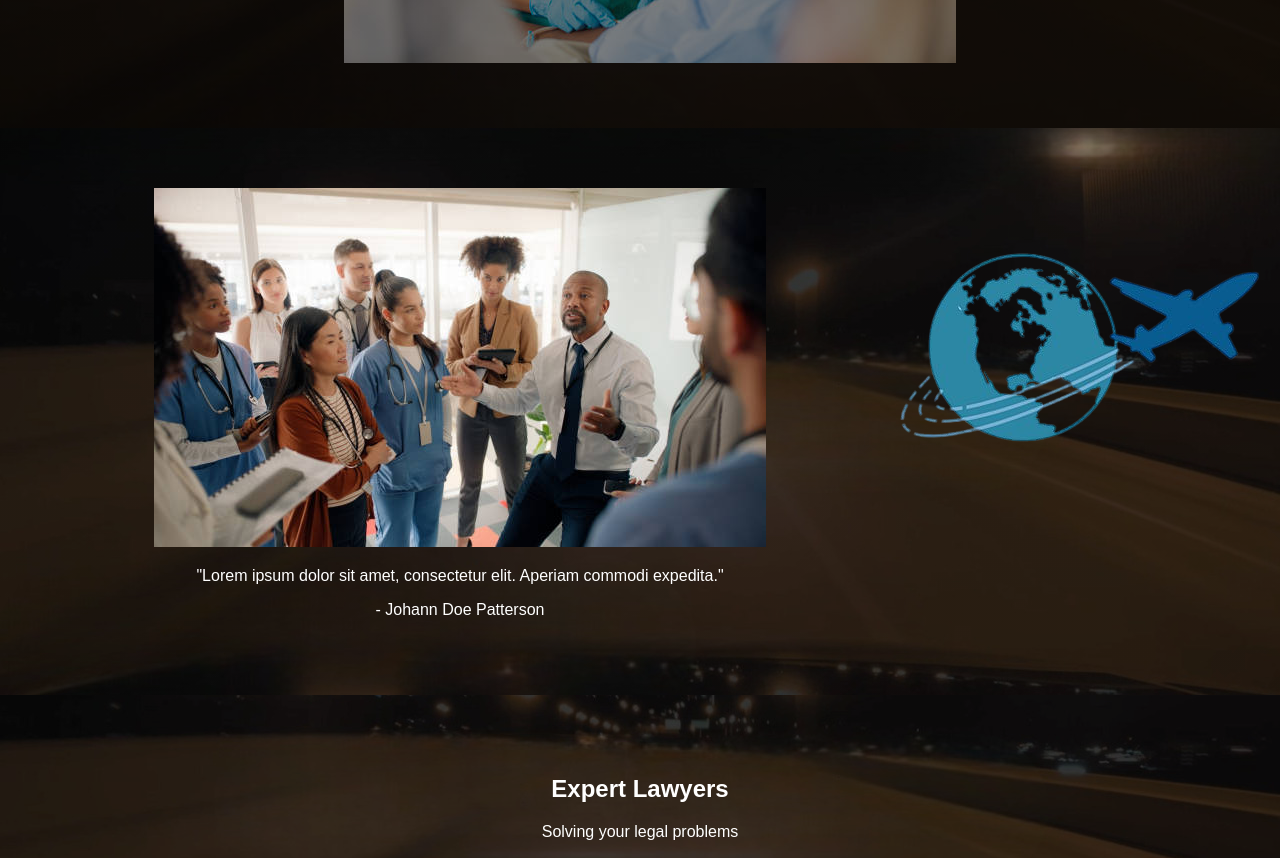
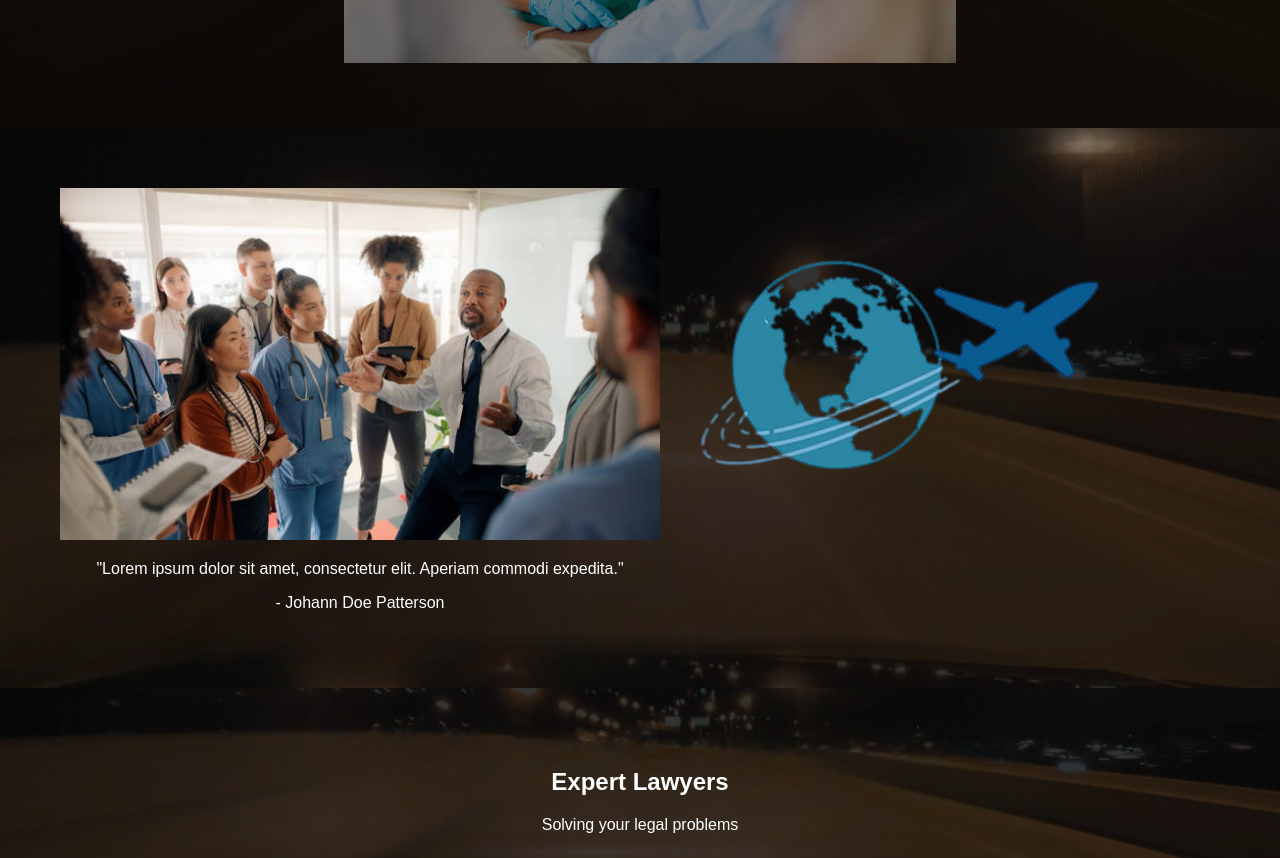
Before and after one commit to chuzabro/mex-plan-app, a React (Create React App) app: page /attorneys in a window 1280 px wide. Shown: the part 500-1358 px from the top of the page. Built offline with nearby package versions, Linux system fonts and the light colour scheme.

Commit message:
update attoreys page

```diff
--- a/src/styles/attoreys.css
+++ b/src/styles/attoreys.css
@@ -209,6 +209,26 @@ flex-wrap: wrap;
   gap: 20px;
   /* border: solid 1px white; */
 }
+.attorneys-testimonial-content img {
+  width: 100%;
+  max-width: 600px;
+  /* border-radius: 50%; */
+
+}
+.attorneys-testimonial{
+  display: flex;
+  flex-wrap: wrap;
+  justify-content: space-evenly;
+  padding: 60px 20px;
+  /* border: solid 1px #fff; */
+
+}
+.attorneys-testimonial-image-wrapper img {
+  width: 100%;
+  max-width: 400px;
+margin-right: 200px;
+  /* border: solid 1px #fff; */
+}
 .attorneys-team-content h2{
   font-size: 3rem;
   margin-bottom: 20px;
```
